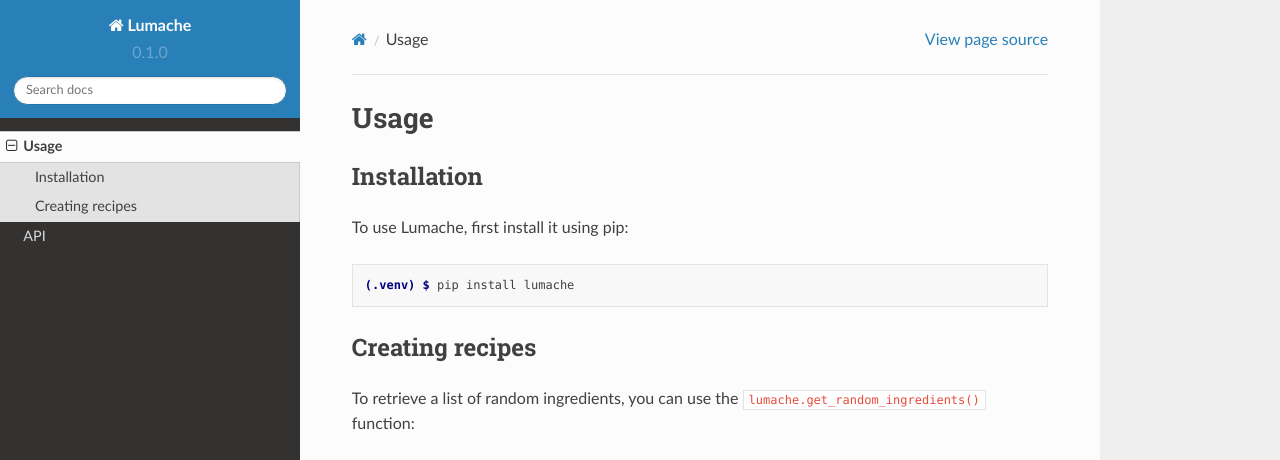
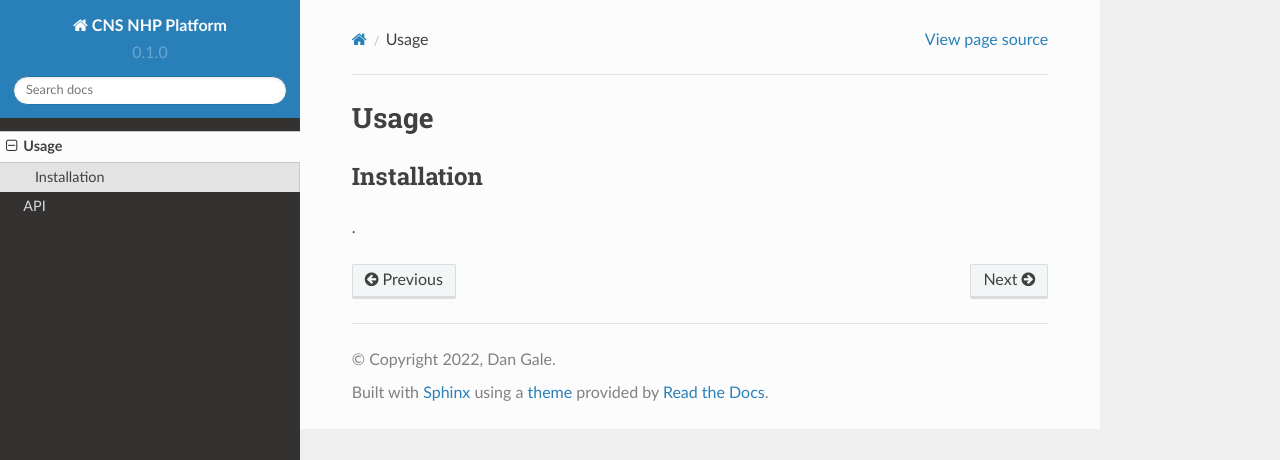
Before and after one commit to CNS-NHP-Platform/documentation, a Sphinx documentation site: the page built from docs/source/usage.rst, in a window 1280 px wide and 1095 px high. Shown: the top 460 px of the window. Built offline with Sphinx 7.4.7 and the Read the Docs theme 2.0.0, drawn with Linux system fonts in a browser that asks for light colours; some of the changed text lies outside the part shown; grey boxes are pictures that could not be loaded.

Commit message:
initialized

```diff
--- a/docs/source/api.rst
+++ b/docs/source/api.rst
@@ -1,7 +1,4 @@
 API
 ===
 
-.. autosummary::
-   :toctree: generated
-
-   lumache
+.
--- a/docs/source/conf.py
+++ b/docs/source/conf.py
@@ -2,9 +2,9 @@
 
 # -- Project information
 
-project = 'Lumache'
-copyright = '2021, Graziella'
-author = 'Graziella'
+project = 'CNS NHP Platform'
+copyright = '2022, Dan Gale'
+author = 'Dan Gale'
 
 release = '0.1'
 version = '0.1.0'
--- a/docs/source/usage.rst
+++ b/docs/source/usage.rst
@@ -6,28 +6,4 @@
 Installation
 ------------
 
-To use Lumache, first install it using pip:
-
-.. code-block:: console
-
-   (.venv) $ pip install lumache
-
-Creating recipes
-----------------
-
-To retrieve a list of random ingredients,
-you can use the ``lumache.get_random_ingredients()`` function:
-
-.. autofunction:: lumache.get_random_ingredients
-
-The ``kind`` parameter should be either ``"meat"``, ``"fish"``,
-or ``"veggies"``. Otherwise, :py:func:`lumache.get_random_ingredients`
-will raise an exception.
-
-.. autoexception:: lumache.InvalidKindError
-
-For example:
-
->>> import lumache
->>> lumache.get_random_ingredients()
-['shells', 'gorgonzola', 'parsley']
+.
```
Also changed, not shown: docs/source/index.rst (+3 -6 lines), lumache.py (deleted, +0 -23 lines).
